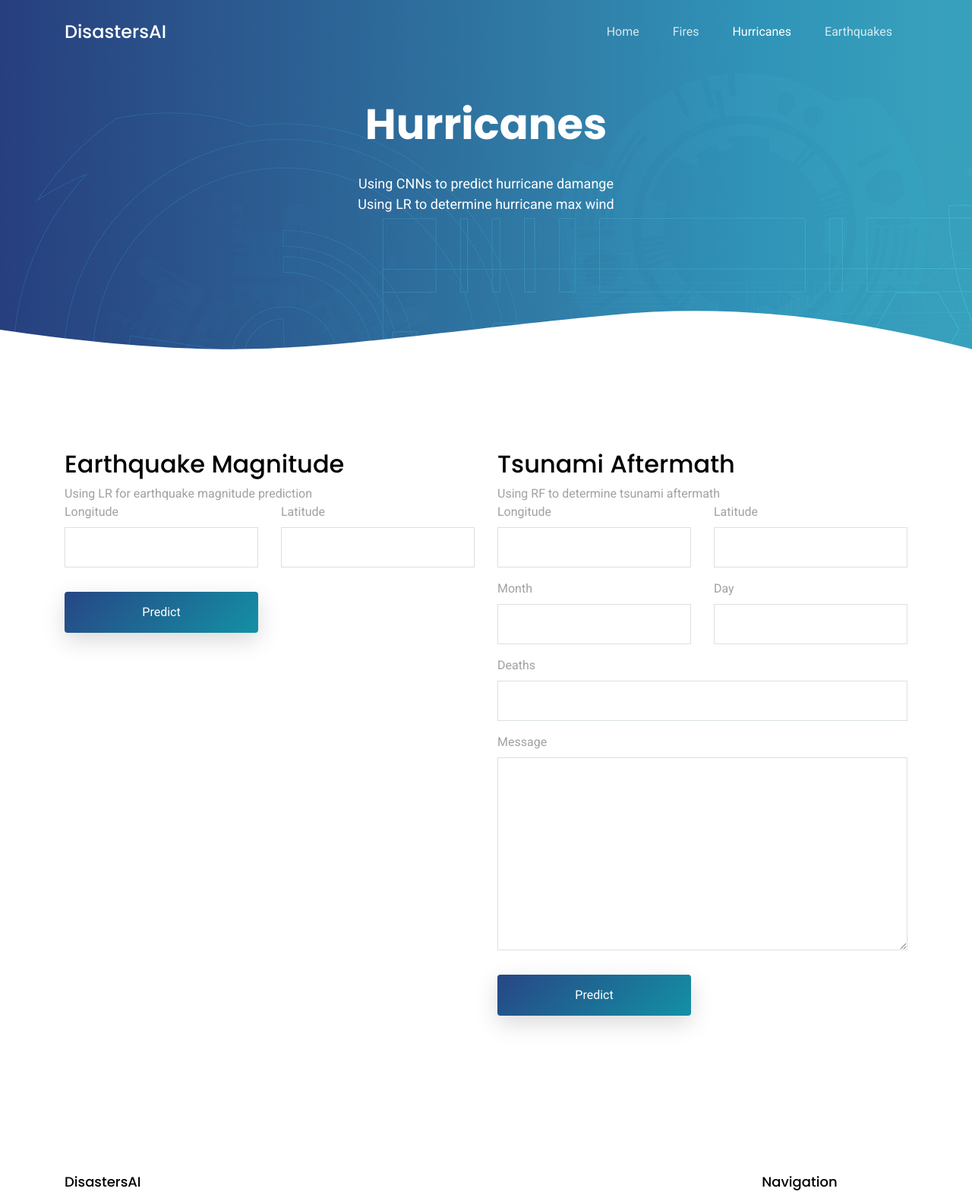
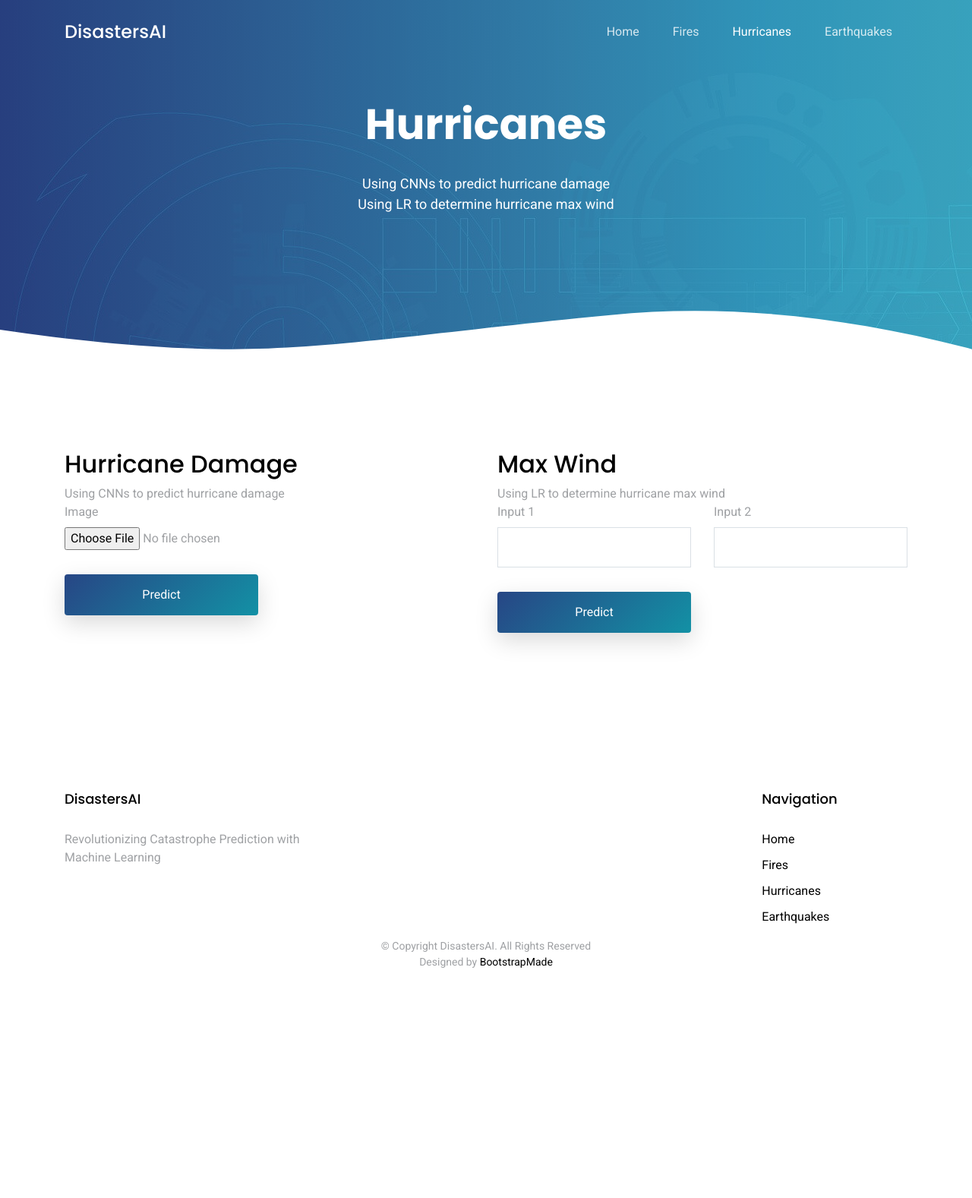
Before and after one commit to TeamDeltaHacks/DisastersAI, a Flask app: page /hurricanes in a window 1280 px wide. Shown: the top 1577 px of the page at 76% size. After the commit the page ends 1274 px from the top, so only its background shows below. Run offline with Flask 2, Linux system fonts and the light colour scheme; some libraries are stand-ins or nearby versions.

Commit message:
Add files via upload

```diff
--- a/templates/hurricanes.html
+++ b/templates/hurricanes.html
@@ -103,7 +103,7 @@
               <div class="col-md-7 text-center hero-text">
                 <h1 data-aos="fade-up" data-aos-delay="">Hurricanes</h1>
                 <p class="mb-5" data-aos="fade-up" data-aos-delay="100">
-	                Using CNNs to predict hurricane damange<br>
+	                Using CNNs to predict hurricane damage<br>
 		            Using LR to determine hurricane max wind
                 </p>
               </div>
@@ -128,18 +128,14 @@
 		  </style>
 
           <div class="col-md-6 mb-5 mb-md-0 aos-init aos-animate" data-aos="fade-up">
-	        <h2>Earthquake Magnitude</h2>
-            <p class="mb-0">Using LR for earthquake magnitude prediction</p>
-            <form action="/earthquakes" method="post" role="form" class="php-email-form">
+	        <h2>Hurricane Damage</h2>
+            <p class="mb-0">Using CNNs to predict hurricane damage</p>
+            <form action="/hurricanes" method="post" role="form" class="php-email-form" enctype="multipart/form-data">
 
               <div class="row">
                 <div class="col-md-6 form-group">
-                  <label for="name">Longitude</label>
-                  <input type="number" class="form-control" name="longitude">
-                </div>
-                <div class="col-md-6 form-group">
-                  <label for="name">Latitude</label>
-                  <input type="number" class="form-control" name="latitude">
+                  <label for="name">Image</label>
+                  <input type="file" class="" name="image">
                 </div>
                 <input type="hidden" class="form-control" name="type" value="0">
 
@@ -158,34 +154,18 @@
           </div>
 
           <div class="col-md-6 mb-5 mb-md-0 aos-init aos-animate" data-aos="fade-up">
-	        <h2>Tsunami Aftermath</h2>
-            <p class="mb-0">Using RF to determine tsunami aftermath</p>
-            <form action="/earthquakes" method="post" role="form" class="php-email-form">
+	        <h2>Max Wind</h2>
+            <p class="mb-0">Using LR to determine hurricane max wind</p>
+            <form action="/hurricanes" method="post" role="form" class="php-email-form">
 
               <div class="row">
                 <div class="col-md-6 form-group">
-                  <label for="name">Longitude</label>
-                  <input type="number" class="form-control" name="longitude">
+                  <label for="name">Input 1</label>
+                  <input type="number" class="form-control" name="input1">
                 </div>
                 <div class="col-md-6 form-group">
-                  <label for="name">Latitude</label>
-                  <input type="number" class="form-control" name="latitude">
-                </div>
-                <div class="col-md-6 form-group">
-                  <label for="name">Month</label>
-                  <input type="number" class="form-control" name="month">
-                </div>
-                <div class="col-md-6 form-group">
-                  <label for="name">Day</label>
-                  <input type="number" class="form-control" name="day">
-                </div>
-                <div class="col-md-12 form-group">
-                  <label for="name">Deaths</label>
-                  <input type="number" class="form-control" name="deaths">
-                </div>
-                <div class="col-md-12 form-group">
-                  <label for="name">Message</label>
-                  <textarea class="form-control" name="message" cols="30" rows="10" data-rule="required" data-msg="Please write something for us"></textarea>
+                  <label for="name">Input 2</label>
+                  <input type="number" class="form-control" name="input2">
                 </div>
                 <input type="hidden" class="form-control" name="type" value="1">
 
```
Also changed, not shown: templates/fires.html (+35 -2 lines).
